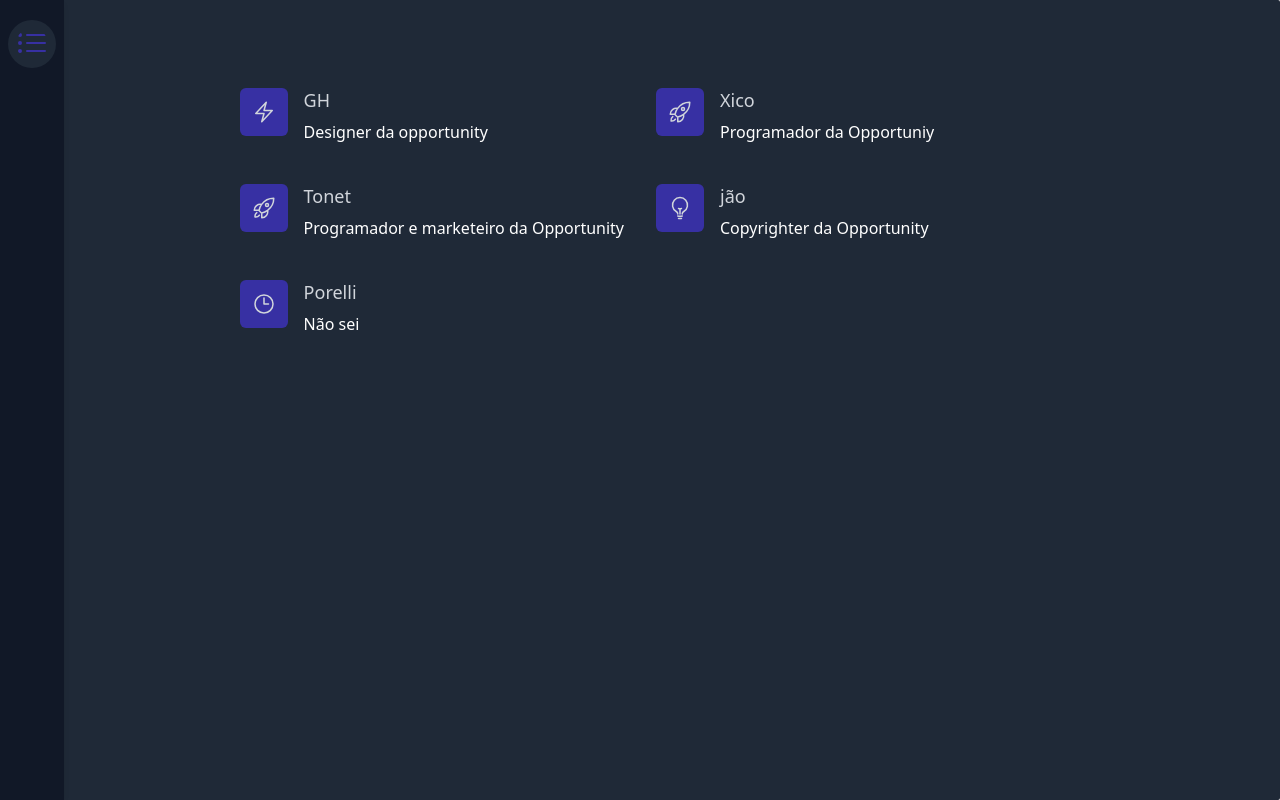
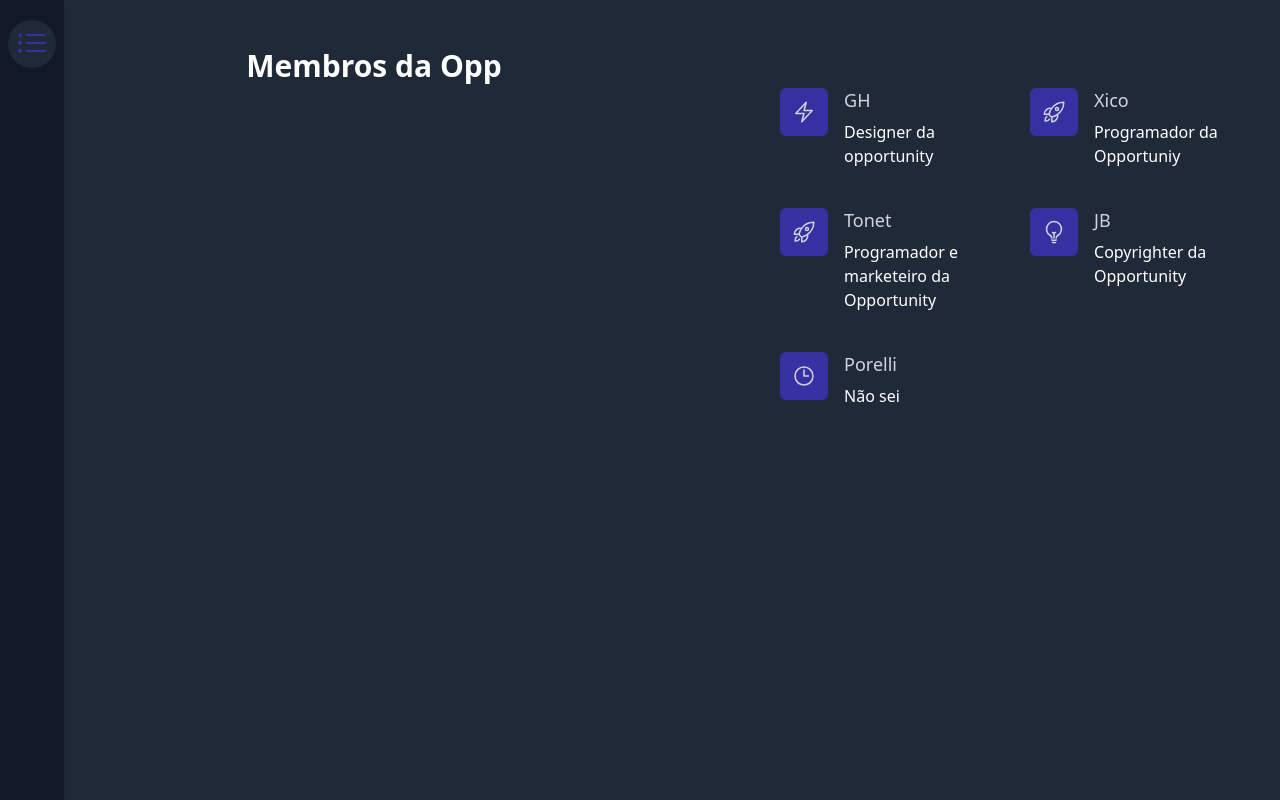
Before and after one commit to Francisco-Emanuel/viteTailwind, a React (Vite) app: page / in a window 1280 px wide. Built offline with nearby package versions, Linux system fonts and the light colour scheme.

Commit message:
cor de fundo & texto sobre os membros

```diff
--- a/src/App.jsx
+++ b/src/App.jsx
@@ -21,7 +21,7 @@ export default function App() {
     {
       icon: LightBulbIcon,
       description: 'Copyrighter da Opportunity',
-      name: 'jão'
+      name: 'JB'
     },
     {
       icon: ClockIcon,
@@ -34,6 +34,9 @@ export default function App() {
     <>
 
         <div className="container flex h-screen w-screen bg-gray-800 rounded-sm mx-auto my-auto py-12">
+          <div className="container mx-auto w-screen">
+            <h1 className="font-bold font-sans text-center text-white text-3xl">Membros da Opp</h1>
+          </div>
           <div className="mx-auto max-w-7xl px-4 sm:px-6 lg:px-8">
             <div className="mt-10 flex justify-center align-middle">
               <dl className="space-y-10 md:grid md:grid-cols-2 md:gap-x-8 md:gap-y-10 md:space-y-0">
--- a/src/index.css
+++ b/src/index.css
@@ -3,7 +3,7 @@
 @tailwind utilities;
 
 @layer components {
-    .sidebar-icons {
-        @apply relative flex items-center justify-center h-12 w-12 mt-12 mb-12 mx-auto;
+    body {
+        @apply bg-gray-800;
     }
 }
```
